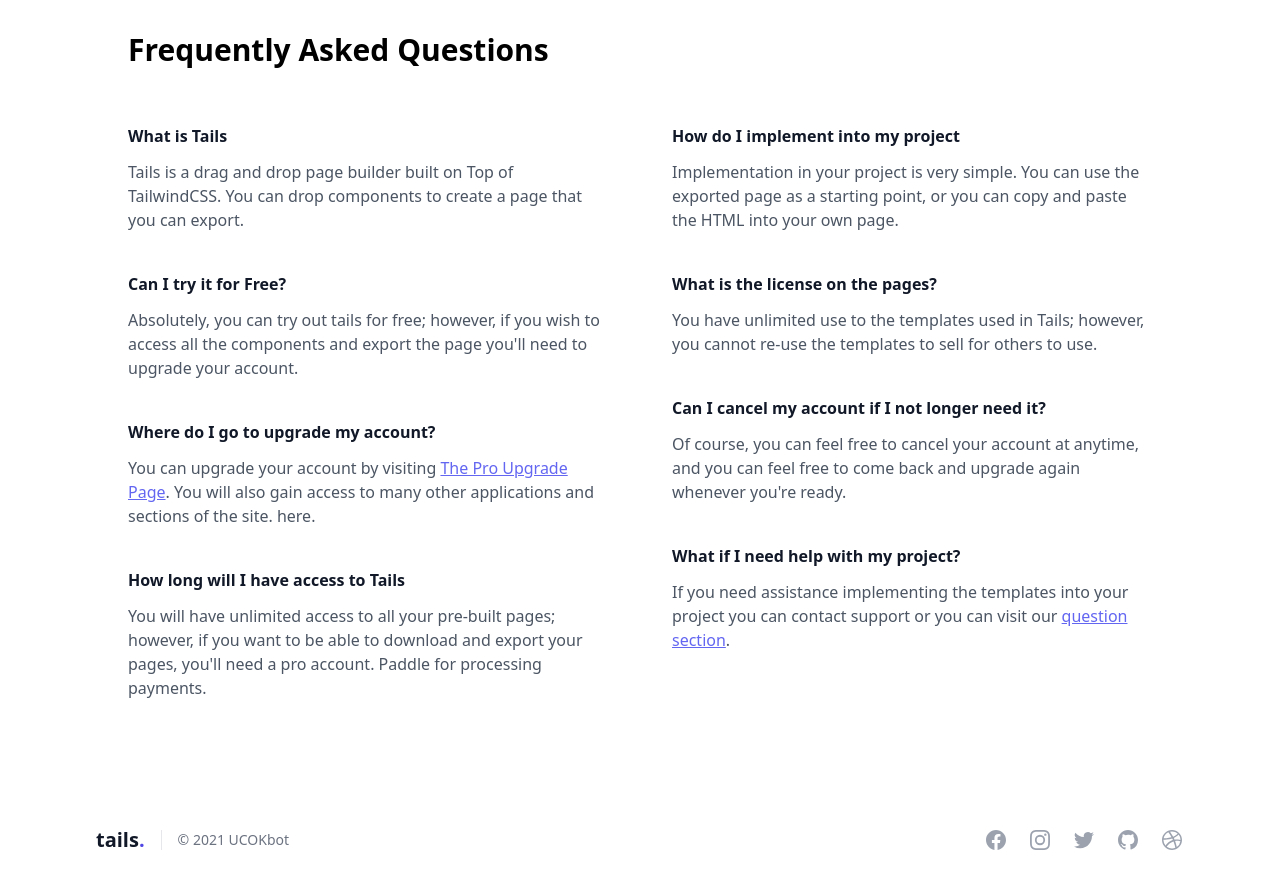
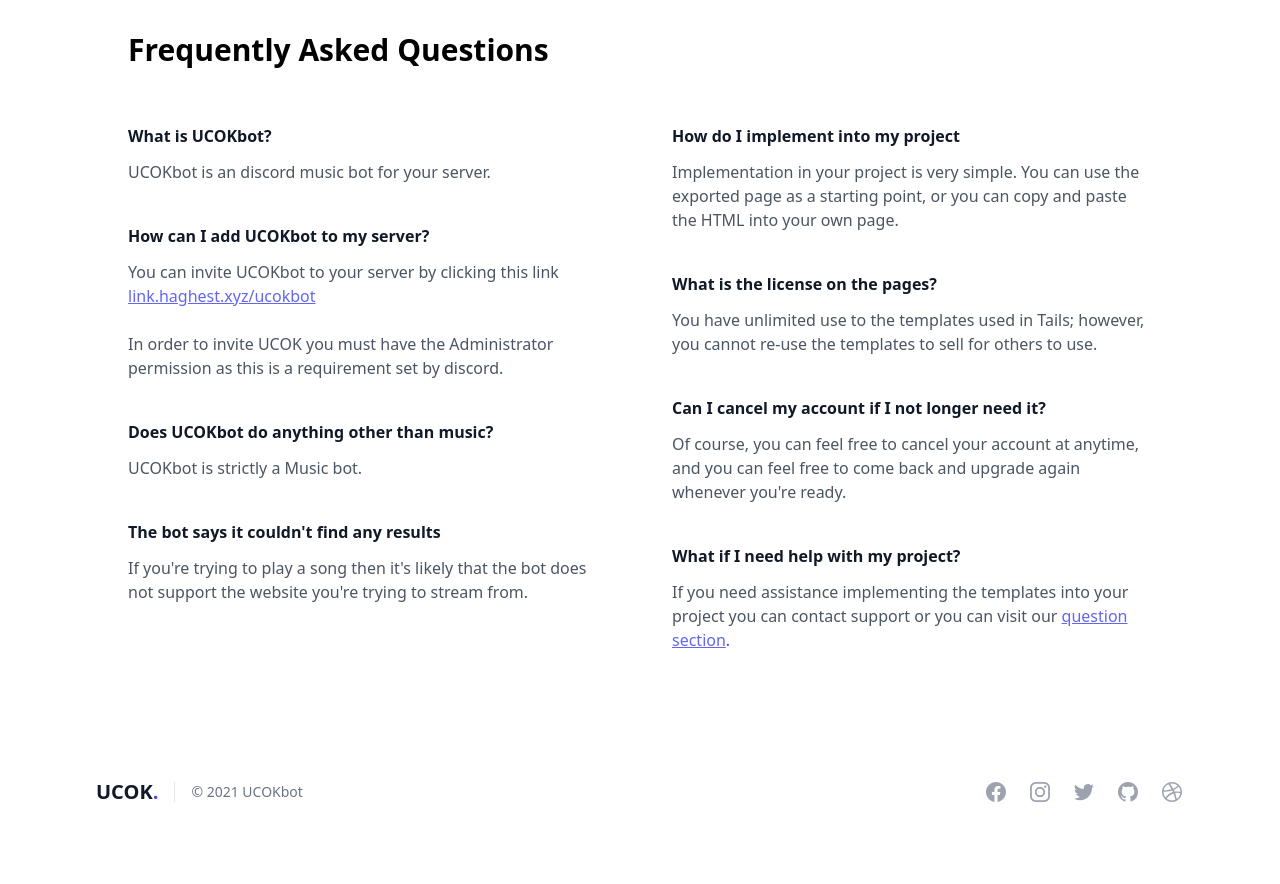
Before and after one commit to haghest/UCOK-Landing-Page, a plain HTML site: page index.html in a window 1280 px wide. Shown: the part 1260-2144 px from the top of the page. After the commit the page ends 2096 px from the top, so only its background shows below. Drawn offline with nearby package versions, Linux system fonts and the light colour scheme.

Commit message:
Update index.html

```diff
--- a/index.html
+++ b/index.html
@@ -5,7 +5,9 @@
     <meta name="viewport" content="width=device-width, initial-scale=1.0">
     <title>UCOKbot</title>
     <link rel="stylesheet" href="https://cdnjs.cloudflare.com/ajax/libs/tailwindcss/2.0.2/tailwind.min.css">
-
+    <style>html {
+      scroll-behavior: smooth;
+    }</style>
 </head>
 <body>
 
@@ -14,12 +16,12 @@
     <div class="container flex flex-col flex-wrap items-center justify-between py-10 mx-auto md:flex-row max-w-6xl items-center px-8 py-8 mx-auto max-w-6xl sm:flex-row">
         <div class="relative flex flex-col md:flex-row">
             <a href="#_" class="flex items-center mb-5 font-medium text-gray-900 lg:w-auto lg:items-center lg:justify-center md:mb-0">
-                <span class="mx-auto text-xl font-black leading-none text-gray-900 select-none">tails<span class="text-indigo-600">.</span></span>
+                <span class="mx-auto text-xl font-black leading-none text-gray-900 select-none">UCOK<span class="text-indigo-600">.</span></span>
             </a>
             <nav class="flex flex-wrap items-center mb-5 text-base md:mb-0 md:pl-8 md:ml-8 md:border-l md:border-gray-200">
-                <a href="#_" class="mr-5 font-medium leading-6 text-gray-600 hover:text-gray-900">Commands</a>
-                <a href="#_" class="mr-5 font-medium leading-6 text-gray-600 hover:text-gray-900">Features</a>
-                <a href="#_" class="mr-5 font-medium leading-6 text-gray-600 hover:text-gray-900">FAQs</a>
+                <a href="commands.html" class="mr-5 font-medium leading-6 text-gray-600 hover:text-gray-900">Commands</a>
+                <a href="#features" class="mr-5 font-medium leading-6 text-gray-600 hover:text-gray-900">Features</a>
+                <a href="#faqs" class="mr-5 font-medium leading-6 text-gray-600 hover:text-gray-900">FAQs</a>
             </nav>
         </div>
     </div>
@@ -37,11 +39,11 @@
           </h1>
           <p class="mx-auto text-base text-gray-500 sm:max-w-md lg:text-xl md:max-w-3xl">Yet another music bot for your discord server.</p>
           <div class="relative flex flex-col sm:flex-row sm:space-x-4">
-            <a href="#_" class="flex items-center w-full px-6 py-3 mb-3 text-lg text-white bg-indigo-600 rounded-md sm:mb-0 hover:bg-indigo-700 sm:w-auto">
+            <a target="_blank" href="https://link.haghest.xyz/ucokbot" class="flex items-center w-full px-6 py-3 mb-3 text-lg text-white bg-indigo-600 rounded-md sm:mb-0 hover:bg-indigo-700 sm:w-auto">
               Invite bot
               <svg xmlns="http://www.w3.org/2000/svg" class="w-5 h-5 ml-1" viewBox="0 0 24 24" fill="none" stroke="currentColor" stroke-width="2" stroke-linecap="round" stroke-linejoin="round"><line x1="5" y1="12" x2="19" y2="12"></line><polyline points="12 5 19 12 12 19"></polyline></svg>
             </a>
-            <a href="#_" class="flex items-center px-6 py-3 text-gray-500 bg-gray-100 rounded-md hover:bg-gray-200 hover:text-gray-600">
+            <a target="_blank" href="https://saweria.co/haghest" class="flex items-center px-6 py-3 text-gray-500 bg-gray-100 rounded-md hover:bg-gray-200 hover:text-gray-600">
               Donation
             </a>
           </div>
@@ -57,6 +59,7 @@
 </section>
 
 <!-- Section 3 -->
+<div id="features">
 <section class="py-20 bg-gray-50">
   <div class="container items-center max-w-6xl px-4 px-10 mx-auto sm:px-20 md:px-32 lg:px-16">
     <div class="flex flex-wrap items-center -mx-3">
@@ -84,26 +87,26 @@
     </div>
   </div>
 </section>
-
+</div>
 <!-- Section 5 -->
 <section class="py-24 bg-white">
     <div class="px-8 mx-auto max-w-6xl lg:px-16">
         <h2 class="mb-4 text-xl font-bold md:text-3xl">Frequently Asked Questions</h2>
         <div class="grid grid-cols-1 gap-0 text-gray-600 md:grid-cols-2 md:gap-16">
             <div>
-                <h5 class="mt-10 mb-3 font-semibold text-gray-900">What is Tails</h5>
-                <p>Tails is a drag and drop page builder built on Top of TailwindCSS. You can drop components to create a page that you can export.</p>
-                <h5 class="mt-10 mb-3 font-semibold text-gray-900">Can I try it for Free?</h5>
-                <p>Absolutely, you can try out tails for free; however, if you wish to access all the components and export the page you'll need to upgrade your account.</p>
-                <h5 class="mt-10 mb-3 font-semibold text-gray-900">Where do I go to upgrade my account?</h5>
+                <h5 class="mt-10 mb-3 font-semibold text-gray-900">What is UCOKbot?</h5>
+                <p>UCOKbot is an discord music bot for your server.</p>
+                <h5 class="mt-10 mb-3 font-semibold text-gray-900">How can I add UCOKbot to my server?</h5>
+                <p>You can invite UCOKbot to your server by clicking this link <a href="link.haghest.xyz/ucokbot" class="text-indigo-500 underline">link.haghest.xyz/ucokbot</a></p>
+                <br>
+                <p>In order to invite UCOK you must have the Administrator permission as this is a requirement set by discord.</p>
+                <h5 class="mt-10 mb-3 font-semibold text-gray-900">Does UCOKbot do anything other than music?</h5>
                 <p>
-                    You can upgrade your account by visiting <a href="https://devdojo.com/pro" class="text-indigo-500 underline">The Pro Upgrade Page</a>. You will also gain access to many other applications and sections of the site.
-                    <a href="https://help.hellonext.co/faq/startup-eligibility/" target="_blank">here</a>.
+                  UCOKbot is strictly a Music bot.
                 </p>
-                <h5 class="mt-10 mb-3 font-semibold text-gray-900">How long will I have access to Tails</h5>
+                <h5 class="mt-10 mb-3 font-semibold text-gray-900">The bot says it couldn't find any results</h5>
                 <p>
-                    You will have unlimited access to all your pre-built pages; however, if you want to be able to download and export your pages, you'll need a pro account.
-                    <a href="https://paddle.com" target="_blank">Paddle</a> for processing payments.
+                  If you're trying to play a song then it's likely that the bot does not support the website you're trying to stream from.
                 </p>
             </div>
             <div>
@@ -124,7 +127,7 @@
 <!-- Section 6 -->
 <section class="text-gray-700 bg-white body-font">
     <div class="container flex flex-col items-center px-8 py-8 mx-auto max-w-6xl sm:flex-row">
-        <a href="#_" class="text-xl font-black leading-none text-gray-900 select-none logo">tails<span class="text-indigo-600">.</span></a>
+        <a href="#_" class="text-xl font-black leading-none text-gray-900 select-none logo">UCOK<span class="text-indigo-600">.</span></a>
         <p class="mt-4 text-sm text-gray-500 sm:ml-4 sm:pl-4 sm:border-l sm:border-gray-200 sm:mt-0">© 2021 UCOKbot
         </p>
         <span class="inline-flex justify-center mt-4 space-x-5 sm:ml-auto sm:mt-0 sm:justify-start">
```
